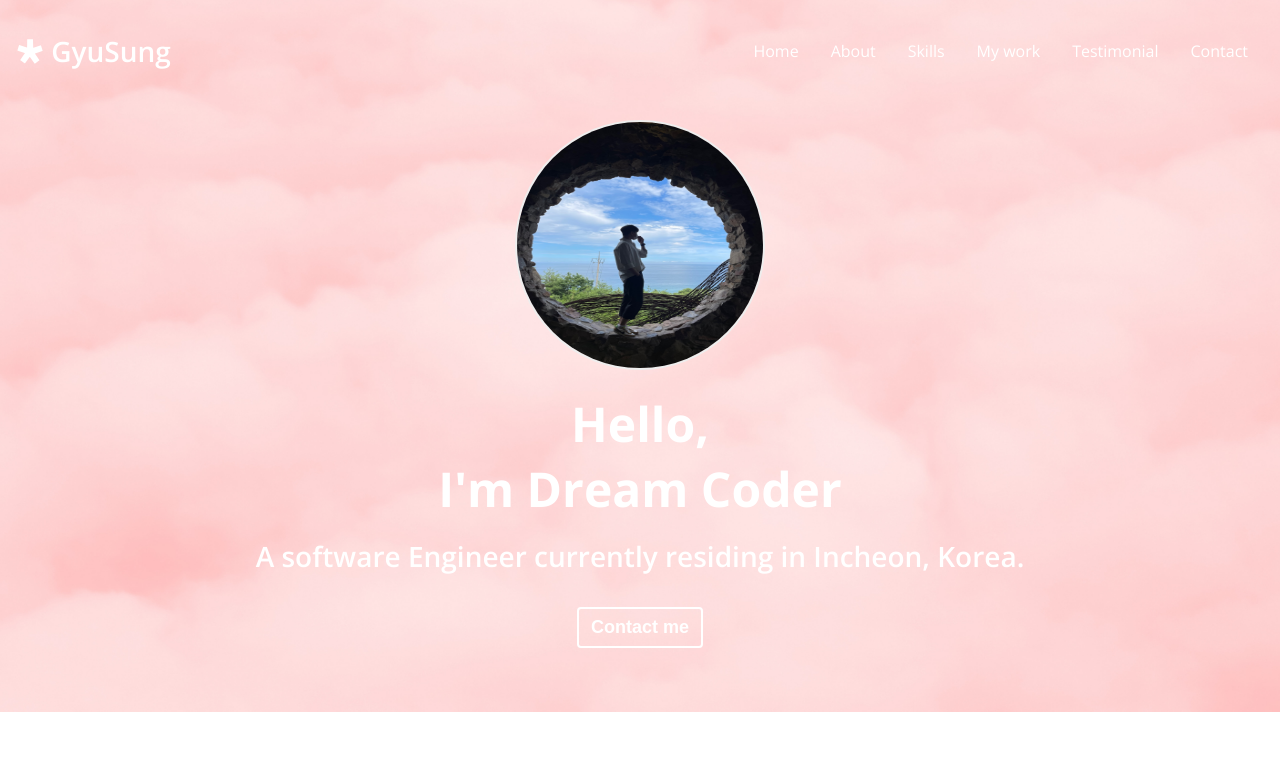
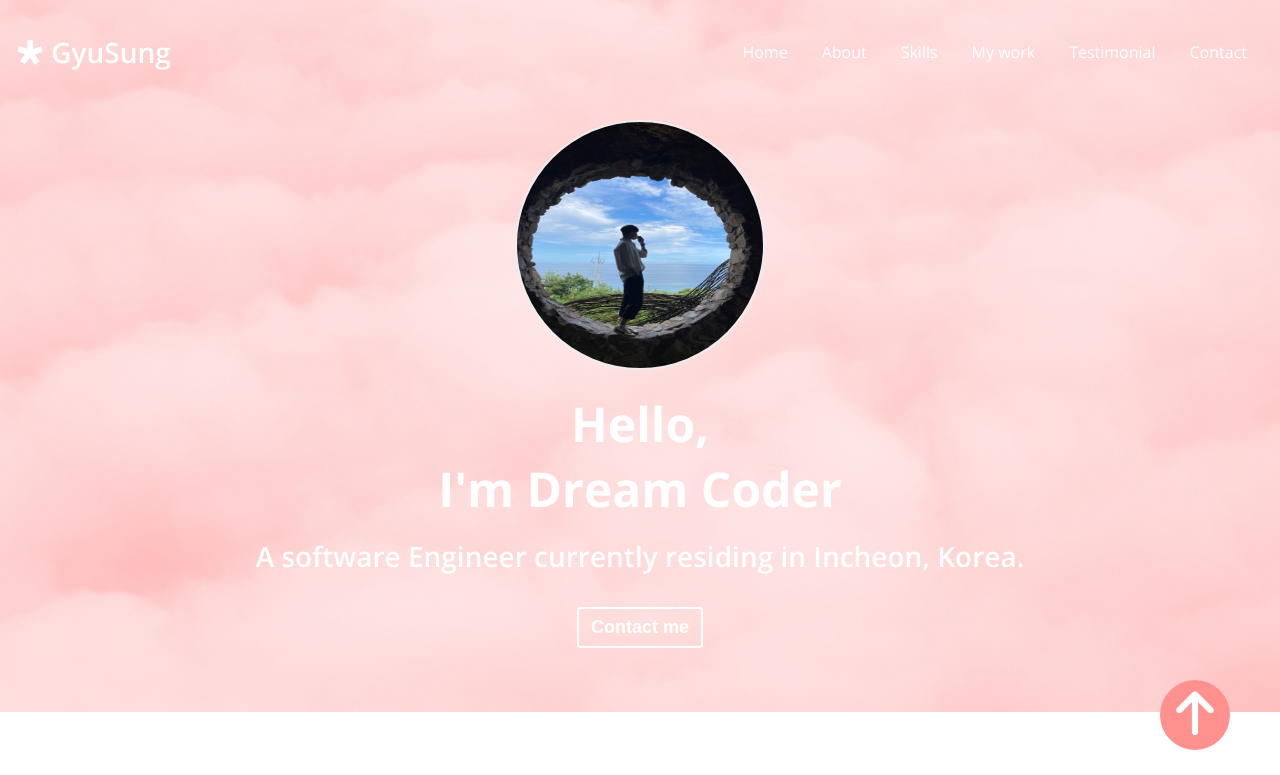
Before and after one commit to GyuCastle/responsive-website, a plain HTML site: page index.html in a window 1280 px wide. Shown: the top 775 px of the page. Drawn offline with nearby package versions, Linux system fonts and the light colour scheme; files whose address does not match are found by name.

Commit message:
Update main.css

```diff
--- a/main.css
+++ b/main.css
@@ -126,6 +126,7 @@
 	margin: 0 4px;
 	color: var(--color-white);
 	cursor: pointer;
+	border: 1px solid transparent;
   }
 
   .navbar__menu__item:hover {
@@ -133,6 +134,25 @@
 	border-radius: var(--size-border-radius);
 	background-color: var(--color-dark-pink);
 	border-radius: var(--size-border-radius);
+  }
+
+  /* Scroll*/
+  .arrow-up {
+	position: fixed;
+	bottom: 50px;
+	right: 50px;
+	width: 70px;
+	height: 70px;
+	font-size: 50px;
+	color: var(--color-white);
+	background-color: var(--color-pink);
+	border-radius: 50%;
+	display: 50%;
+	/* opacity: 0; */
+  }
+
+  .arrow-up.visible {
+	  display: block;
   }
 
   .navbar__toggle-btn {
@@ -476,6 +496,7 @@
 	#navbar {
 	  flex-direction: column;
 	  align-items: flex-start;
+	  background-color: var(--color-pink);
 	}
 
 	.navbar__menu {
@@ -483,6 +504,10 @@
 	  text-align: center;
 	  width: 100%;
 	  display: none;
+	}
+
+	.navbar__menu.open {
+		display: block;
 	}
 
 	.about__majors {
```
